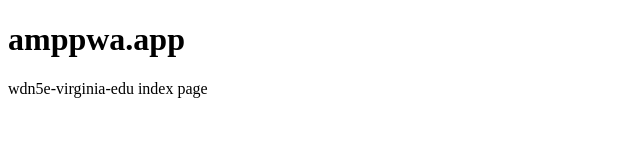
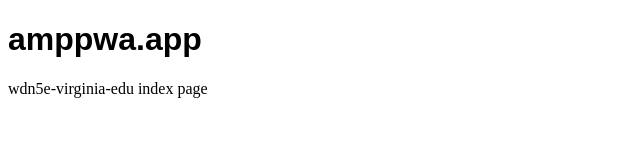
Before and after one commit to wdn5e-virginia-edu/wdn5e-virginia-edu.github.io.tmp, a plain HTML site: page index.html in a window 1280 px wide. Shown: the whole page, without its empty margins (0-640 px from the left). Drawn offline with Linux system fonts and the light colour scheme.

Commit message:
Update index.html

```diff
--- a/index.html
+++ b/index.html
@@ -5,7 +5,7 @@
 	<title>overall index page</title>
 </head>
 <body>
-<h1 style=''>amppwa.app</h1>
+<h1 style='font-family: Arial, Helvetica, sans-serif;'>amppwa.app</h1>
 wdn5e-virginia-edu index page
 </body>
 </html>
```
